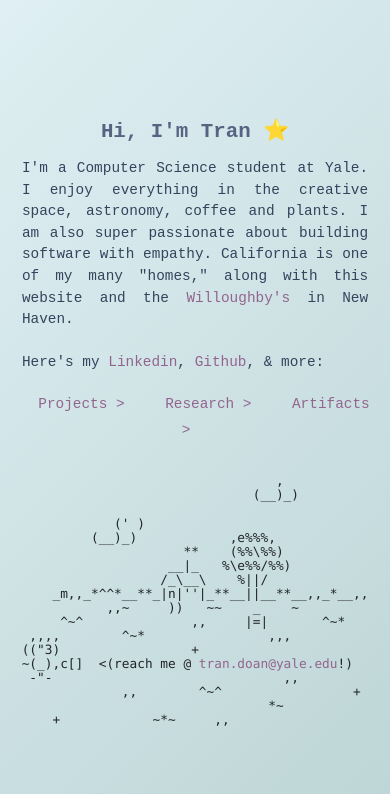
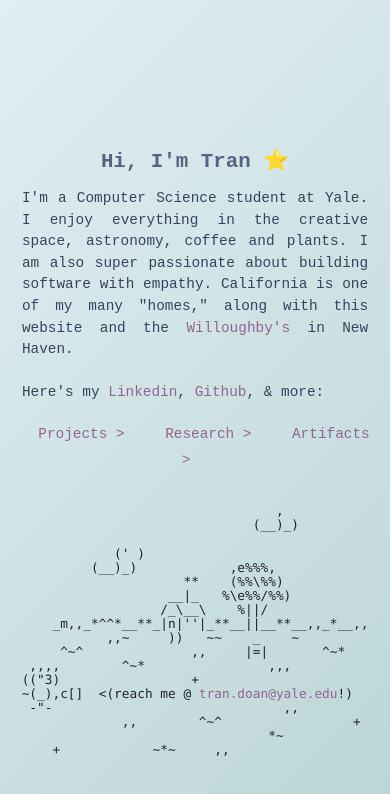
Before and after one commit to transdoan/transdoan.github.io, a plain HTML site: page index.html in a window 390 px wide. Drawn offline with nearby package versions, Linux system fonts and the light colour scheme; a web font is replaced by a local one.

Commit message:
lets see

```diff
--- a/styles.css
+++ b/styles.css
@@ -236,7 +236,8 @@ a:hover {
     .landing-page-content {
         width: 98%;
         padding: 10px;
-        margin-top: 20px;
+        margin-top: 50px;
+        margin-bottom: 30px;
     }
 
     #blurb {
```
